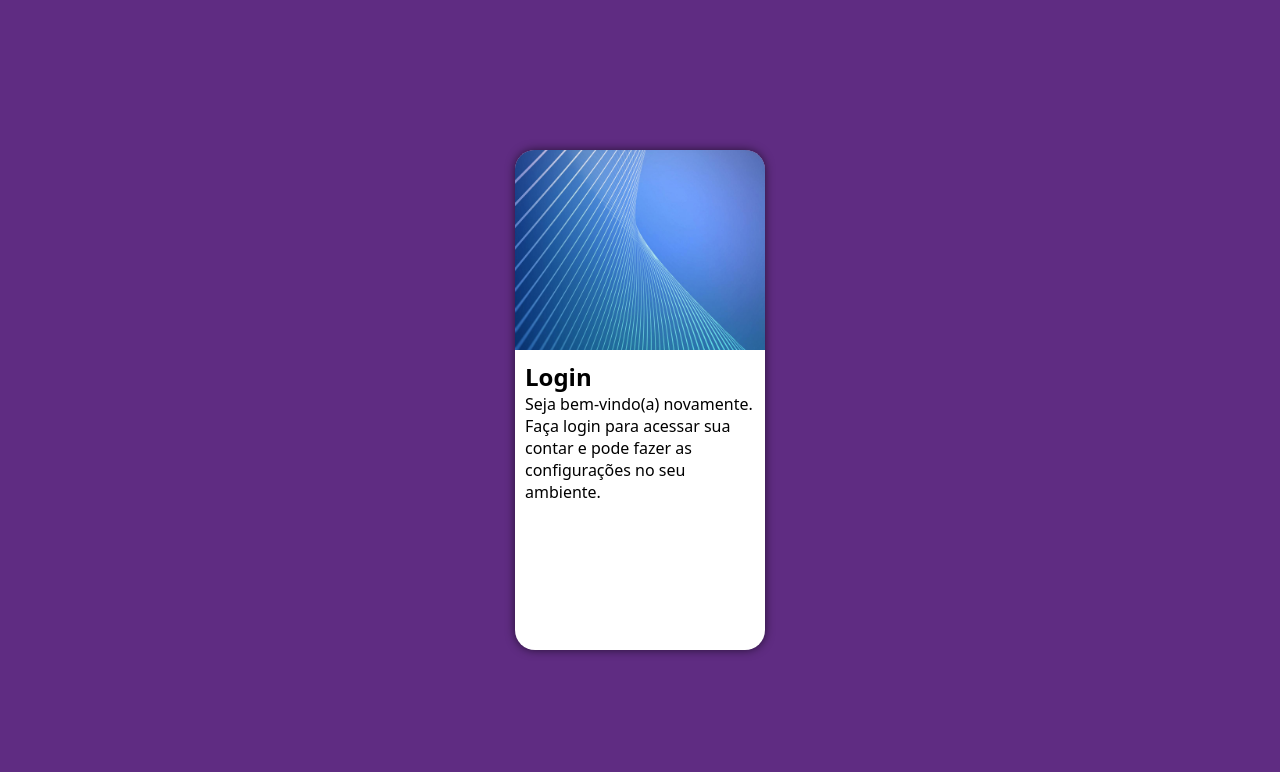
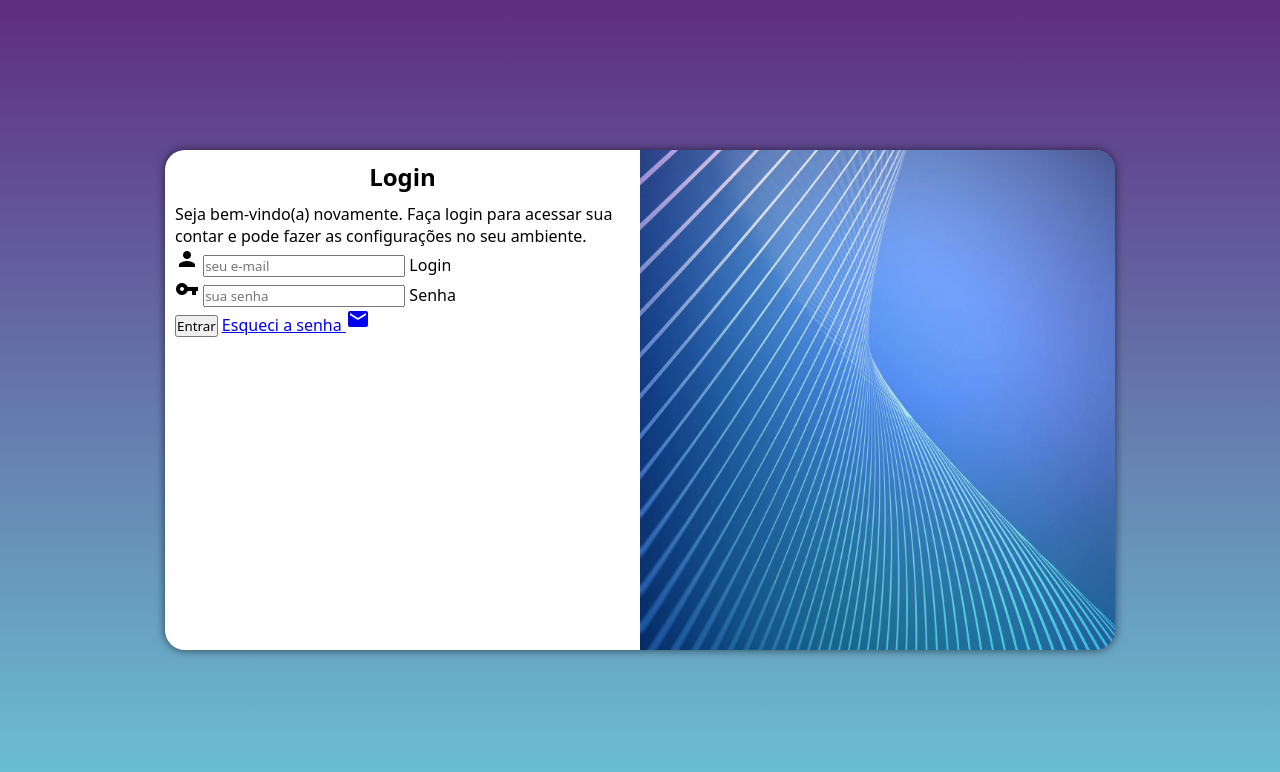
Before and after one commit to claudiopaivadev/projeto-login, a plain HTML site: page index.html in a window 1280 px wide. Drawn offline with Linux system fonts and the light colour scheme.

Commit message:
adc o formulario

```diff
--- /dev/null
+++ b/estilos/media-query.css
@@ -0,0 +1,45 @@
+@charset "UTF-8";
+
+@media screen and (min-width: 768px) and (max-width: 992px){
+    body{
+        background-image: linear-gradient(to top, #6ff5f0c0, #5f2c82);
+    }
+
+    section#login {
+        width: 80vw;
+    }
+    section#login > div#imagem{
+        float:left;
+        width: 30%;
+        height: 100%
+    }
+    section#login > div#form{
+        float: right;
+        width: 70%;
+    }
+}
+
+@media screen and (min-width: 992px) {
+    body{
+        background-image: linear-gradient(to top, #6ff5f0c0, #5f2c82);
+    }
+
+    section#login{
+        width: 950px;
+    }
+    section#login > div#imagem{
+        float: right;
+        width: 50%;
+        height: 100%
+    }
+    section#login > div#form{
+        float: left;
+        width: 50%;
+    }
+    div#form > h1 {
+        font-family: 2em;
+    }
+    div#form > p {
+        font-family: 1.2em;
+    }
+}
--- a/estilos/style.css
+++ b/estilos/style.css
@@ -16,7 +16,7 @@ lilás:#5f2c82
 body, html {
     background-color: #5f2c82;
     height: 100vh;
-    width: 10vw;
+    width: 100vw;
 }
 
 main{
@@ -36,6 +36,9 @@ section#login{
     border-radius: 20px;
     overflow: hidden;
     box-shadow: 0px 0px 10px rgba(0, 0, 0, 0.603);
+
+    transition: width 0.3s, height 0.3s;
+    transition-timing-function: ease;
 }
 
 section#login > div#imagem {
@@ -50,3 +53,12 @@ section#login > div#form {
     display: block;
     padding: 10px;
 }
+
+div#form > h1 {
+    text-align: center;
+    margin-bottom: 10px;
+}
+
+div#form > p {
+    font-family: 0.8em;
+}
--- a/index.html
+++ b/index.html
@@ -4,19 +4,33 @@
     <meta charset="UTF-8">
     <meta name="viewport" content="width=device-width, initial-scale=1.0">
     <link rel="stylesheet" href="estilos/style.css">
+    <link rel="stylesheet" href="estilos/media-query.css">
+    <link href="https://fonts.googleapis.com/icon?family=Material+Icons" rel="stylesheet">
     <title>Login</title>
 </head>
 <body>
     <main>
         <section id="login">
             <div id="imagem">
-
+            <!--Imagem vem aqui-->
             </div>
             <div id="form">
                 <h1>Login</h1>
                 <p>Seja bem-vindo(a) novamente. Faça login para acessar sua contar e pode fazer as configurações no seu ambiente.</p>
-                <form action="login.php" method="post">
-
+                <form action="login.php" method="post" autocomplete="on">
+                    <div class="campo">
+                        <i class="material-icons">person</i>
+                        <input type="email" name="login" id="ilogin" placeholder="seu e-mail" autocomplete="email" required maxlength="30">
+                        <label for="ilogin">Login</label>
+                    </div>
+                    <div class="senha">
+                        <i class="material-icons">vpn_key</i>
+                        <input type="password" name="senha" id="isenha" placeholder="sua senha" autocomplete="current-password" required minlength="8" maxlength="20">
+                        <label for="isenha">Senha</label>
+                    </div>
+                    <input type="submit" value="Entrar">
+                    <a href="esqueci.html">Esqueci a senha <i class="material-icons">mail</i>
+                    </a>
                 </form>
             </div>
         </section>
```
